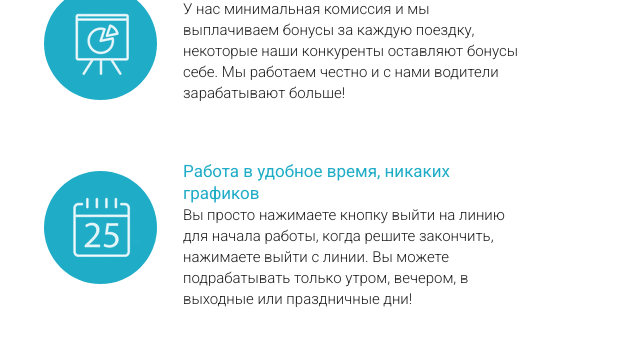
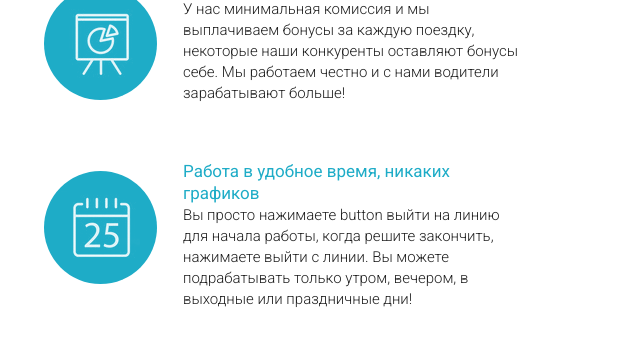
Before and after one commit to asobipan/uber, a plain HTML site: page index.html in a window 1280 px wide. Shown: the part 1035-1377 px from the top of the page, 640-1280 px from the left. Drawn offline with Linux system fonts and the light colour scheme.

```diff
--- a/index.html
+++ b/index.html
@@ -136,7 +136,7 @@
                     <div class="icon_descr">
                         <span>Работа в удобное время, никаких
                         графиков</span><br>
-                        Вы просто нажимаете кнопку выйти на линию для начала работы, когда решите закончить, нажимаете выйти с линии. Вы можете подрабатывать только утром, вечером, в выходные или праздничные дни!
+                        Вы просто нажимаете button выйти на линию для начала работы, когда решите закончить, нажимаете выйти с линии. Вы можете подрабатывать только утром, вечером, в выходные или праздничные дни!
                     </div>
                 </div>
             </div>
```
